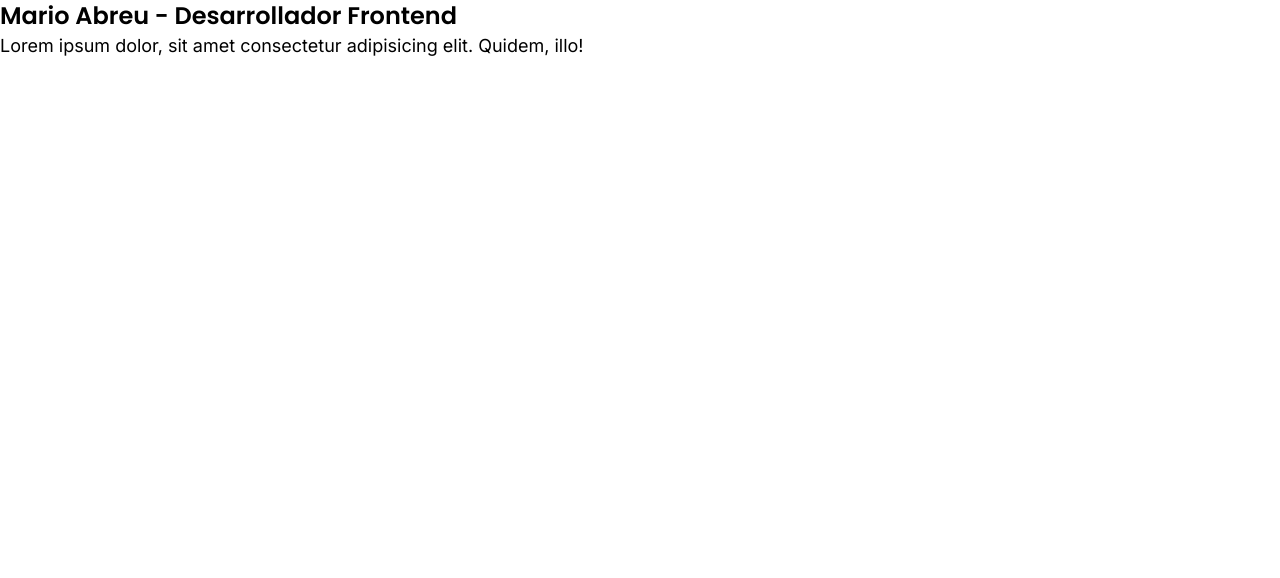
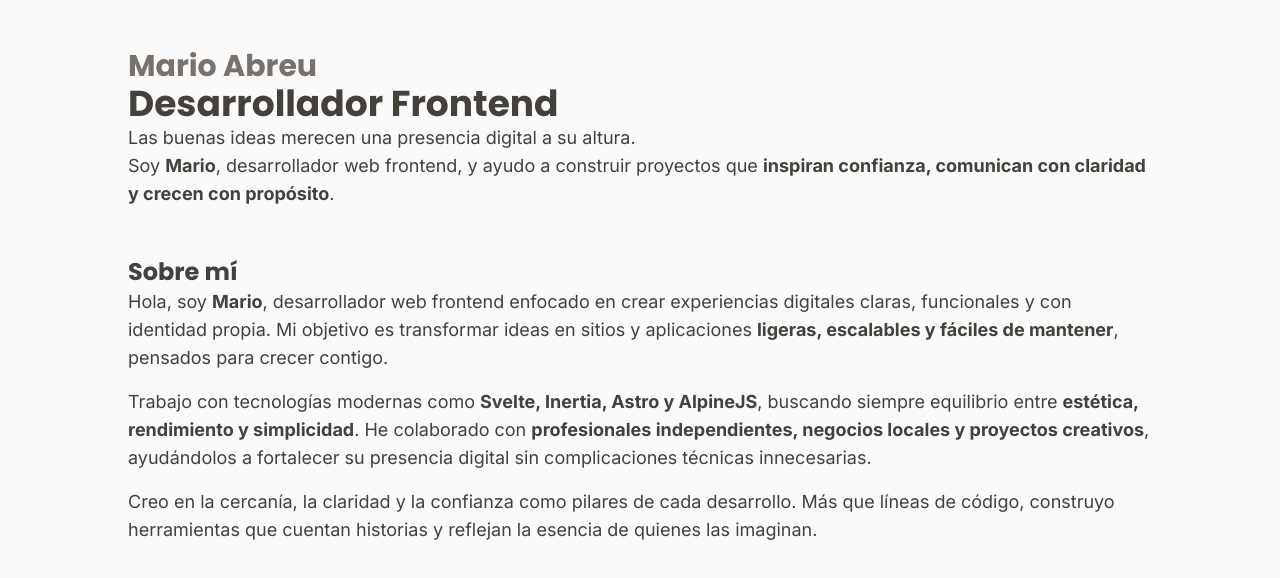
Before and after one commit to Max131/portfolio, an Astro site: page / in a window 1280 px wide. Built offline with nearby package versions, Linux system fonts and the light colour scheme; Astro itself is replaced by a stand-in of ours.

Commit message:
feat(i18n): actualizar contenido de traducciones para mejorar la presentación style(Default.astro): cambiar el color de fondo y ajustar el ancho del main feat(index.astro): reestructurar la página de inicio con secciones hero y about style(global.css): actualizar la fuente Poppins a peso 700 para mejor legibilidad

```diff
--- a/src/i18n/ui.ts
+++ b/src/i18n/ui.ts
@@ -25,18 +25,12 @@ export const ui = {
     "nav.about": "Acerca de",
     "nav.projects": "Proyectos",
     "nav.contact": "Contacto",
-    "home.description":
-      "Apasionado por crear soluciones innovadoras y eficientes que impulsen el éxito empresarial.",
-    "home.cta": "Ver Proyectos",
-    "about.title": "Acerca de mí",
-    "about.description":
-      "Soy un desarrollador Frontend con experiencia en la creación de sitios web. Me especializo en tecnologías como JavaScript, React, Node.js y bases de datos SQL y NoSQL. Me encanta aprender nuevas tecnologías y enfrentar desafíos técnicos.",
+    "hero.content":
+      "<p>Las buenas ideas merecen una presencia digital a su altura.</p><p>Soy <strong>Mario</strong>, desarrollador web frontend, y ayudo a construir proyectos que <strong>inspiran confianza, comunican con claridad y crecen con propósito</strong>.",
+    "about.title": "Sobre mí",
+    "about.content":
+      "<p>Hola, soy <strong>Mario</strong>, desarrollador web frontend enfocado en crear experiencias digitales claras, funcionales y con identidad propia. Mi objetivo es transformar ideas en sitios y aplicaciones <strong>ligeras, escalables y fáciles de mantener</strong>, pensados para crecer contigo.</p><p>Trabajo con tecnologías modernas como <strong>Svelte, Inertia, Astro y AlpineJS</strong>, buscando siempre equilibrio entre <strong>estética, rendimiento y simplicidad</strong>. He colaborado con <strong>profesionales independientes, negocios locales y proyectos creativos</strong>, ayudándolos a fortalecer su presencia digital sin complicaciones técnicas innecesarias.</p><p> Creo en la cercanía, la claridad y la confianza como pilares de cada desarrollo. Más que líneas de código, construyo herramientas que cuentan historias y reflejan la esencia de quienes las imaginan.</p>",
     "projects.title": "Proyectos",
-    "projects.description":
-      "Aquí hay algunos de mis proyectos recientes. Haga clic en cada uno para obtener más detalles.",
-    "contact.title": "Contacto",
-    "contact.description":
-      "¿Interesado en trabajar juntos? No dude en ponerse en contacto conmigo a través del siguiente formulario.",
   },
   en: {
     "nav.home": "Home",
--- a/src/layouts/Default.astro
+++ b/src/layouts/Default.astro
@@ -91,8 +91,8 @@ const jsonLdService = {
     <!-- JSON-LD: Servicio -->
     <script type="application/ld+json" set:html={JSON.stringify(jsonLdService)}></script>
   </head>
-  <body>
-    <main class="max-w-7xl mx-auto p-4 xl:p-0">
+  <body class="bg-zinc-50 text-stone-700 transition-colors duration-500">
+    <main class="max-w-5xl mx-auto p-4 xl:p-0">
       <slot />
     </main>
   </body>
--- a/src/pages/index.astro
+++ b/src/pages/index.astro
@@ -1,13 +1,27 @@
 ---
 import Layout from "@layouts/Default.astro";
+import { site } from "@i18n/ui.ts";
 import { useTranslation } from "@i18n/utils.ts";
 
 const t = useTranslation(Astro.currentLocale);
 ---
 
 <Layout title={t("user.role")}>
-	<h1 class="font-title text-2xl">Mario Abreu - {t("user.role")}</h1>
-	<p class="text-lg">
-		Lorem ipsum dolor, sit amet consectetur adipisicing elit. Quidem, illo!
-	</p>
+	<section class="my-12" id="hero">
+		<div class="">
+			<h1 class="font-title font-bold">
+				<span class="text-3xl text-stone-500">
+					{site.user}<br />
+				</span>
+				<span class="text-4xl">
+					{t("user.role")}
+				</span>
+			</h1>
+			<div class="text-lg" set:html={t("hero.content")} />
+		</div>
+	</section>
+	<section id="about">
+		<h2 class="font-title font-bold text-2xl">{t("about.title")}</h2>
+		<div class="text-lg *:mb-4" set:html={t("about.content")} />
+	</section>
 </Layout>
--- a/src/styles/global.css
+++ b/src/styles/global.css
@@ -1,5 +1,6 @@
-@import "@fontsource/poppins/600.css";
+@import "@fontsource/poppins/700.css";
 @import "@fontsource/inter";
+@import "@fontsource/inter/700.css";
 @import "tailwindcss";
 @theme {
   --font-sans: "Inter", sans-serif;
```
